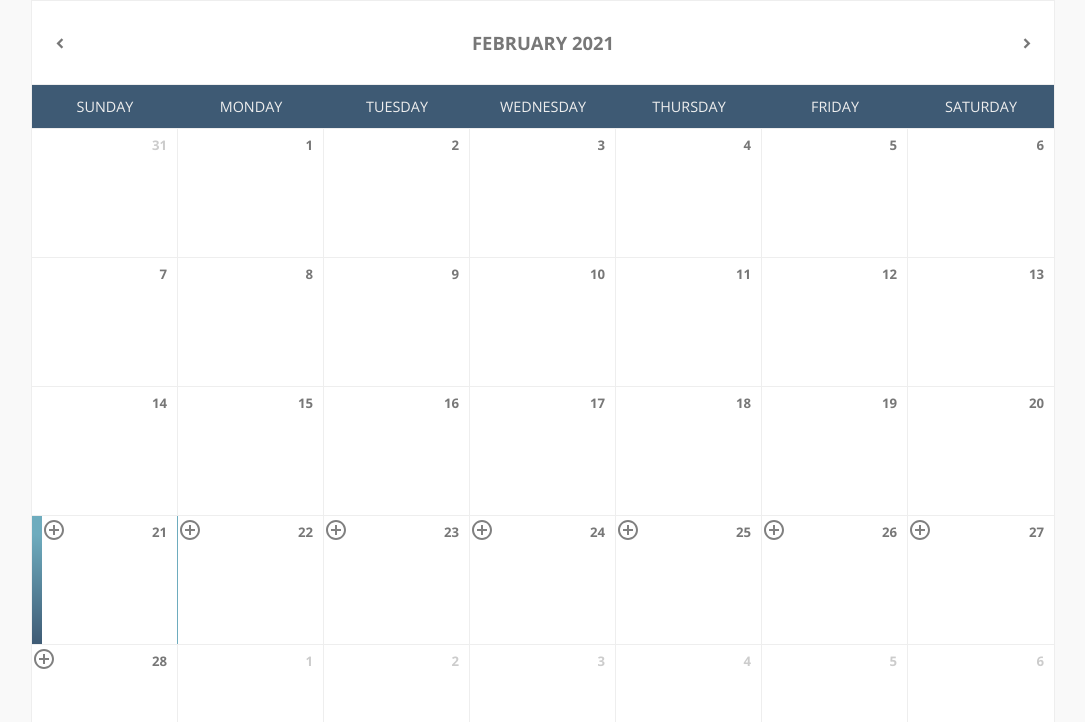
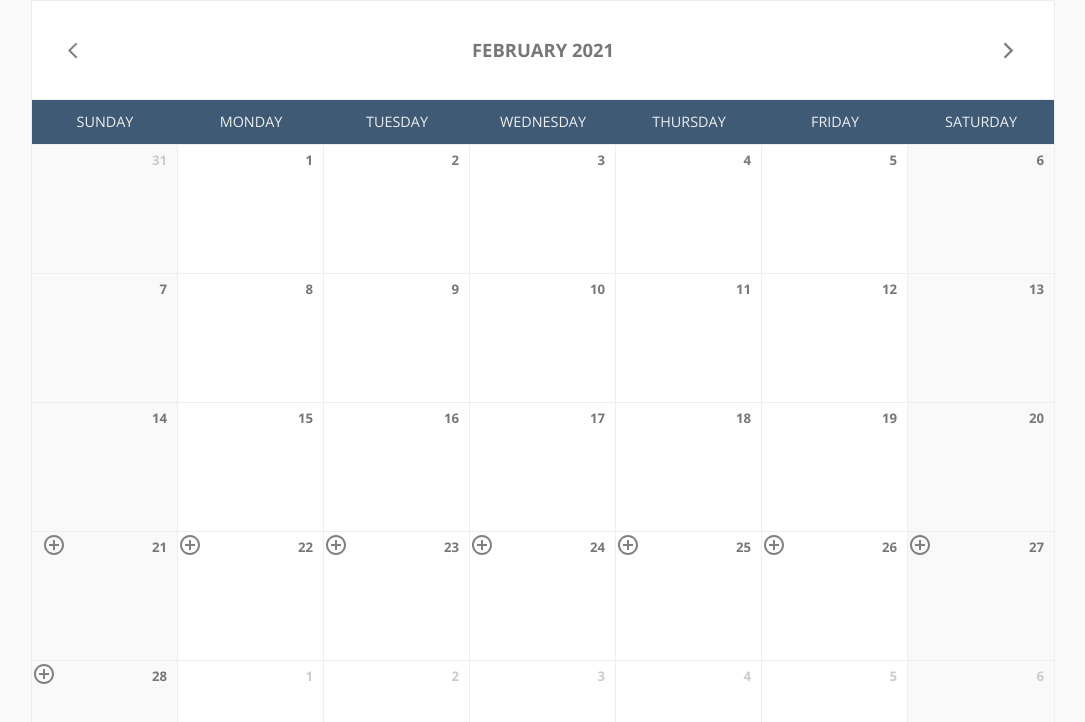
Before and after one commit to alejo9226/calendar, a React (Create React App) app: page / in a window 1280 px wide. Shown: the top 722 px of the page, without its empty margins (97-1182 px from the left). Built offline with nearby package versions, Linux system fonts and the light colour scheme.

Commit message:
Fix: styles and readme file

```diff
--- a/src/App.css
+++ b/src/App.css
@@ -1,30 +1,11 @@
 /* FONT IMPORTS */
 
 @import url(https://fonts.googleapis.com/css?family=Open+Sans:300,400,700);
-@import url(https://fonts.googleapis.com/icon?family=Material+Icons);
-
-.icon {
-  font-family: "Material Icons", serif;
-  font-style: normal;
-  display: inline-block;
-  vertical-align: middle;
-  line-height: 1;
-  text-transform: none;
-  letter-spacing: normal;
-  word-wrap: normal;
-  white-space: nowrap;
-  direction: ltr;
-
-  -webkit-font-smoothing: antialiased;
-  text-rendering: optimizeLegibility;
-  -moz-osx-font-smoothing: grayscale;
-  font-feature-settings: "liga";
-}
 
 /* VARIABLES */
 
 :root {
-  --main-color: #1a8fff;
+  --main-color: #3e5a74;
   --text-color: #777;
   --text-color-light: #ccc;
   --border-color: #eee;
@@ -39,7 +20,7 @@
 }
 
 body {
-  font-family: "Open Sans", "Helvetica Neue", "Helvetica", "Arial", sans-serif;
+  font-family: "Open Sans", sans-serif;
   font-size: 1em;
   font-weight: 300;
   line-height: 1.5;
@@ -109,6 +90,7 @@ header {
   font-weight: 700;
   font-size: 115%;
   padding: 1.5em 0;
+  align-items: center;
   border-bottom: 1px solid var(--border-color);
 }
 
@@ -118,9 +100,8 @@ header {
 }
 
 .calendar .header .icon:hover {
-  transform: scale(1.75);
+  transform: scale(1.2);
   transition: 0.25s ease-out;
-  color: var(--main-color);
 }
 
 .calendar .header .icon:first-of-type {
@@ -161,7 +142,7 @@ header {
 
 .calendar .body .selected {
   border-left: 10px solid transparent;
-  border-image: linear-gradient(45deg, #3e5a74 0%, #6eacbe 40%);
+  border-image: linear-gradient(45deg, --main-color 0%, #6eacbe 40%);
   border-image-slice: 1;
 }
 
@@ -195,19 +176,6 @@ header {
   pointer-events: none;
 }
 
-.calendar .body .cell .bg {
-  font-weight: 700;
-  line-height: 1;
-  color: var(--main-color);
-  opacity: 0;
-  font-size: 8em;
-  position: absolute;
-  top: -0.2em;
-  right: -0.05em;
-  transition: 0.25s ease-out;
-  letter-spacing: -0.07em;
-}
-
 .calendar .body .cell:hover .bg,
 .calendar .body .selected .bg {
   opacity: 0.05;
@@ -219,6 +187,10 @@ header {
   flex-basis: calc(100% / 7);
   width: calc(100% / 7);
   overflow: scroll;
+}
+
+.calendar .body .weekend {
+  background-color: var(--bg-color);
 }
 
 .add-reminder-modal {
--- a/src/components/Calendar.js
+++ b/src/components/Calendar.js
@@ -6,6 +6,7 @@ import {
   startOfMonth,
   endOfMonth,
   parse,
+  isWeekend,
   isSameMonth,
   isSameDay,
   addMonths,
@@ -14,7 +15,9 @@ import {
 import { useSelector, useDispatch } from 'react-redux'
 import { SET_NEXT_MONTH, SET_PREV_MONTH, SELECT_DAY } from '../store'
 import ControlPointIcon from '@material-ui/icons/ControlPoint'
-import DeleteIcon from '@material-ui/icons/Delete';
+import DeleteIcon from '@material-ui/icons/Delete'
+import ArrowBackIosIcon from '@material-ui/icons/ArrowBackIos'
+import ArrowForwardIosIcon from '@material-ui/icons/ArrowForwardIos'
 import { IconButton, Dialog, DialogActions } from '@material-ui/core'
 import { useState } from "react"
 import { useForm } from "../utils/hooks/useForm"
@@ -45,17 +48,26 @@ export default function Calendar () {
     return (
       <div className="header row flex-middle">
         <div className="col col-start">
-          <div className="icon" onClick={prevMonth}>
+          {/* <div className="icon" onClick={prevMonth}>
             chevron_left
-          </div>
+          </div> */}
+          <IconButton className="icon" onClick={prevMonth}>
+            <ArrowBackIosIcon
+              style={{ color: 'grey', fontSize: '1.2rem' }}
+            />
+          </IconButton>
         </div>
         <div className="col col-center">
           <span>
             {format(currentMonth, dateFormat)}
           </span>
         </div>
-        <div className="col col-end" onClick={nextMonth}>
-          <div className="icon">chevron_right</div>
+        <div className="col col-end">
+          <IconButton className="icon" onClick={nextMonth}>
+            <ArrowForwardIosIcon
+              style={{ color: 'grey', fontSize: '1.2rem' }}
+            />
+          </IconButton>
         </div>
       </div>
     )
@@ -158,16 +170,16 @@ export default function Calendar () {
               !isSameMonth(day, monthStart)
                 ? "disabled"
                 : isSameDay(day, selectedDate) ? "selected" : ""
+            } ${
+              isWeekend(day) ? "weekend" : ""
             }`}
             key={day}
           >
             <span
               className="number"
-              onClick={() => onDateClick(parse(cloneDay, 'yyyy-MMMM-dd', new Date()))}
             >
               {formattedDate}
             </span>
-            {/* <span className="bg">{formattedDate}</span> */}
             {new Date(cloneDay) > new Date() - (1000 * 60 * 60 * 24) && isSameMonth(day, monthStart) &&
               <IconButton
                 style={{ padding: '0px' }}
--- a/src/utils/validations.js
+++ b/src/utils/validations.js
@@ -9,5 +9,9 @@ export function validateForm (values) {
     errors = `The earliest date to create a reminder is today`
   }
 
+  if (parseInt(values.time.toString().substr(0, 2)) < new Date().getHours() + 2) {
+    errors = `You can add reminders from ${new Date().getHours() + 2}:00 onwards`
+  }
+
   return errors
 }
```
Also changed, not shown: 1 other file (tests, documents, lock files or other folders).
